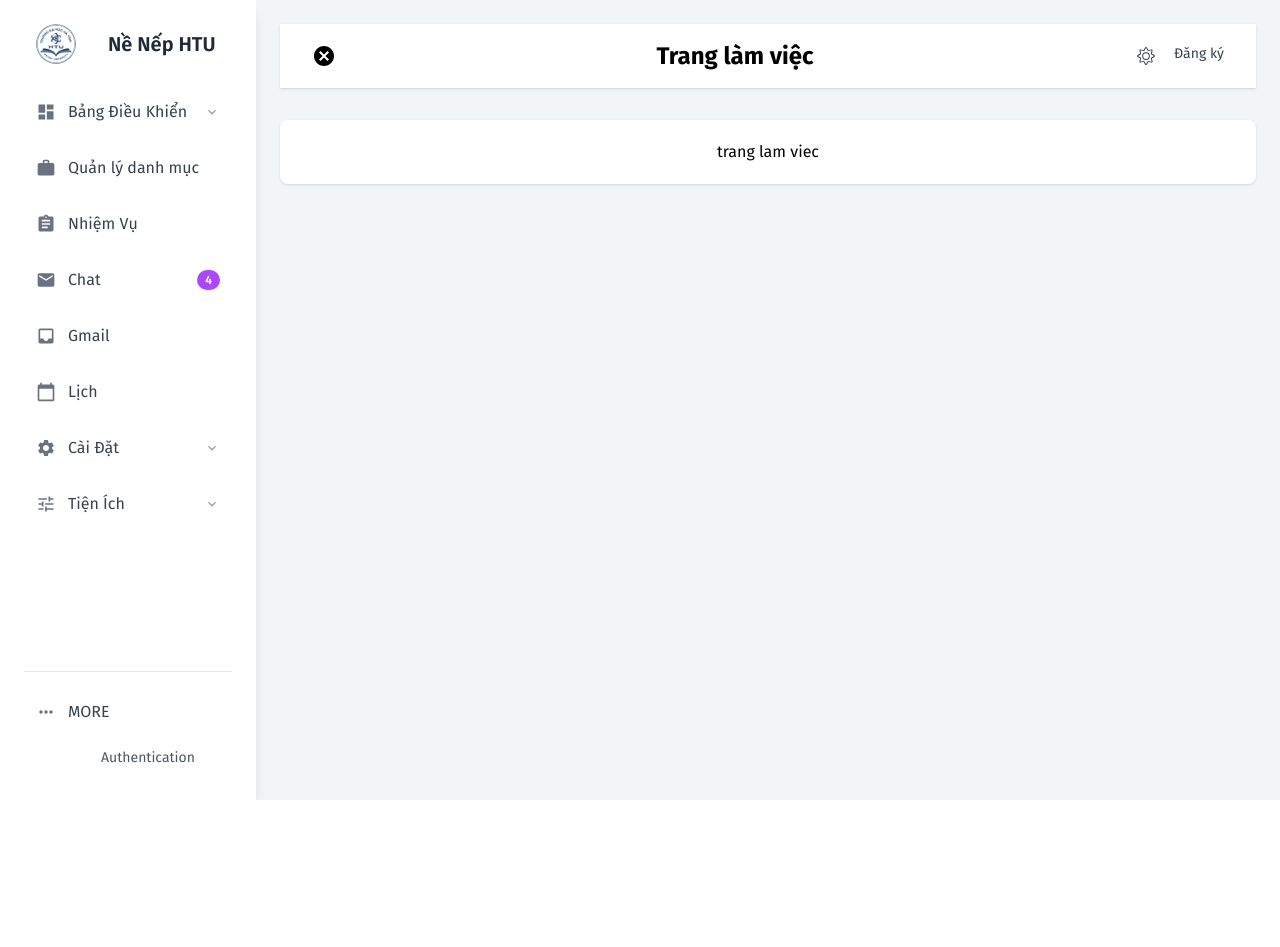
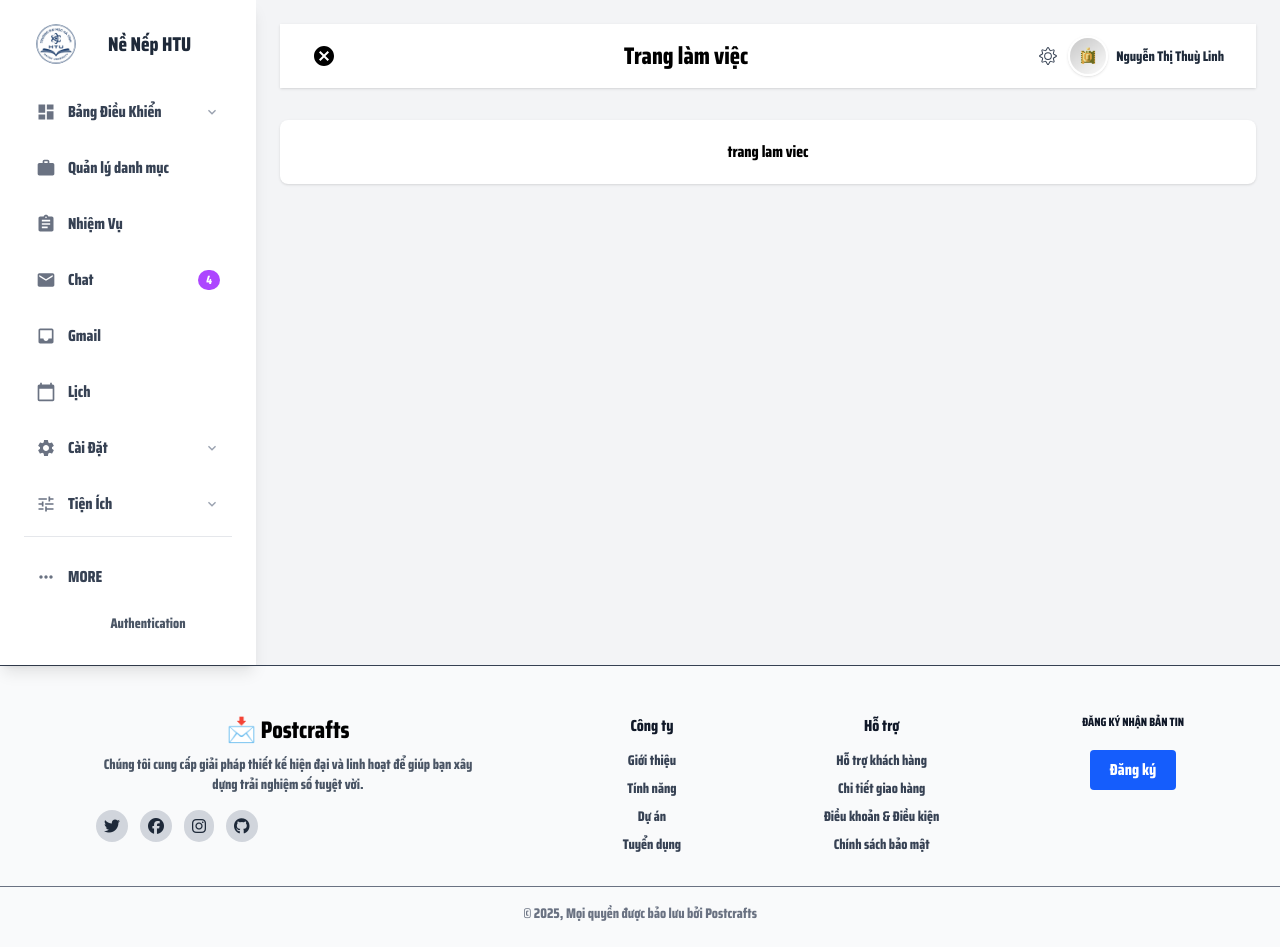
Before and after one commit to 9BIGX/NeNepHTU, a React (Vite) app: page /NeNepHTU/Work in a window 1280 px wide. Before the commit the page ends 800 px from the top, so only its background shows below. Built offline with nearby package versions, Linux system fonts and the light colour scheme.

Commit message:
update nav bar and a little main page

```diff
--- a/index.html
+++ b/index.html
@@ -10,8 +10,10 @@
   <link
     href="https://fonts.googleapis.com/css2?family=Fira+Sans:ital,wght@0,100;0,200;0,300;0,400;0,500;0,600;0,700;0,800;0,900;1,100;1,200;1,300;1,400;1,500;1,600;1,700;1,800;1,900&display=swap"
     rel="stylesheet">
+  <link
+    href="https://fonts.googleapis.com/css2?family=Saira+Condensed:wght@100;200;300;400;500;600;700;800;900&display=swap"
+    rel="stylesheet">
   <link rel="stylesheet" href="https://cdnjs.cloudflare.com/ajax/libs/font-awesome/6.5.0/css/all.min.css" />
-
   <title>NeNepHTU</title>
 </head>
 
--- a/src/App.css
+++ b/src/App.css
@@ -1,8 +1,8 @@
 @import "tailwindcss";
 
 * {
-  font-family: "Fira Sans", sans-serif;
-  font-style: normal;
+  font-family: "Saira Condensed", sans-serif;
+  font-weight: 800;
 }
 
 ::-webkit-scrollbar{
@@ -10,22 +10,6 @@
 }
 
 #root {
-  /* max-width: 1280px; */
   margin: 0 auto;
   text-align: center;
 }
-
-.emoji-404{
-
-  position: relative;
-  animation: mymove 2.5s infinite;
-}
-
-@keyframes mymove {
-  33%   {top: 0px;}
-  66%  {top: 20px;}
-  100%  {top: 0px}
-
-
-
-}
--- a/src/Pages/Main.jsx
+++ b/src/Pages/Main.jsx
@@ -1,15 +1,59 @@
 import React, { useState } from 'react';
 import Sidebar from '../components/Sidebar';
 import Header from '../components/Header';
+import BoxShowTotal from '../ui/BoxLayout';
+import { FaPeopleGroup , FaSchool , FaTrophy } from "react-icons/fa6";
+import { IoWarning } from "react-icons/io5";
 
-function MainPage({isSidebarOpen, toggleSidebar}) {
+
+
+function MainPage({ isSidebarOpen, toggleSidebar }) {
+  const [TotalStudents, setTotalStudent] = useState(1500);
+  const [TotalStudentViolate, setTotalStudentViolate] = useState(81);
+  const [TotalStudentCheckIn, setTotalStudentCheckIn] = useState(1000);
+  const [TotalClass, setTotalClass] = useState(25);
+  const [ToTalClassExcelent, setToTalClassExcelet] = useState(10);
+
+  function PercentStudentCheckIn () {
+    const percent = (TotalStudentCheckIn / TotalStudents) * 100;
+    return percent.toFixed(2);
+  }
   return (
-    <div className="flex bg-gray-100">
+    <div className="flex bg-gray-50">
       <Sidebar isOpen={isSidebarOpen} Close={toggleSidebar} />
-      <div className="flex-1 p-6">
+      <div className="flex-1 p-2">
         <Header Theme={"light"} isOpen={isSidebarOpen} toggleSideBar={toggleSidebar} namePage={"Trang Chu"} />
-        <div className="mt-8 bg-white p-5 rounded-lg shadow">
-          <p>Trang chu</p>
+        <div className="mt-8 bg-gray-100 p-5 rounded-lg shadow">
+          <div className='flex gap-5'>
+            <BoxShowTotal
+              TotalAmount={TotalStudents.toLocaleString()}
+              Icon={<FaPeopleGroup className="text-5xl text-green-500 bg-green-100 p-3 rounded-md " />}
+              ColorAmount={"text-green-500"}
+              Headtext={"Tổng số Học sinh"}
+              DesText={"Toàn trường"}
+            />
+            <BoxShowTotal
+              TotalAmount={TotalStudentViolate.toLocaleString()}
+              Icon={<IoWarning className="text-5xl text-red-500 bg-red-100 p-3 rounded-md " />}
+              ColorAmount={"text-red-500"}
+              Headtext={"Vi phạm tuần"}
+              DesText={"Giảm 10%"}
+            />
+            <BoxShowTotal
+              TotalAmount={PercentStudentCheckIn() + "%"}
+              Icon={<FaSchool className="text-5xl text-blue-500 bg-blue-100 p-3 rounded-md " />}
+              ColorAmount={"text-blue-500"}
+              Headtext={"Điểm danh"}
+              DesText={"Tăng 5%"}
+            />
+            <BoxShowTotal
+              TotalAmount={ToTalClassExcelent+"/"+TotalClass}
+              Icon={<FaTrophy className="text-5xl text-yellow-500 bg-yellow-100 p-3 rounded-md " />}
+              ColorAmount={"text-yellow-400"}
+              Headtext={"Tổng lớp xuất sắc"}
+              DesText={"Tuần này"}
+            />
+          </div>
         </div>
       </div>
     </div>
--- a/src/Pages/Work.jsx
+++ b/src/Pages/Work.jsx
@@ -1,9 +1,11 @@
 import React, { useState } from 'react';
 import Sidebar from '../components/Sidebar';
 import Header from '../components/Header';
+import Footer from '../components/Footer';
 
 function WorkPage({isSidebarOpen, toggleSidebar}) {
   return (
+    <>
     <div className="flex bg-gray-100">
       <Sidebar isOpen={isSidebarOpen} Close={toggleSidebar} />
       <div className="flex-1 p-6">
@@ -13,6 +15,8 @@ function WorkPage({isSidebarOpen, toggleSidebar}) {
         </div>
       </div>
     </div>
+    <Footer />
+    </>
   );
 }
 
--- a/src/components/Header.jsx
+++ b/src/components/Header.jsx
@@ -1,9 +1,17 @@
 import { BsFillMoonStarsFill } from "react-icons/bs";
+import { useState } from "react";
+import UserMenu from "./UserMenu";
 import { GiHamburgerMenu } from "react-icons/gi";
 import { MdCancel } from "react-icons/md";
 import { CiSun } from "react-icons/ci";
+import Logo from '../assets/Logo.webp';
 
-export default function Header({ Theme, isOpen, toggleSideBar , namePage }) {
+export default function Header(props) {
+  const { isOpen, toggleSideBar, namePage, Theme } = props;
+  const [Avartar, setAvartar] = useState('avatars/user.jpg');
+  const [Name, setName] = useState("Nguyễn Thị Thuỳ Linh");
+  const [Email, setEmail] = useState("ThuyLinh07@gmail.com");
+  const [Role, setRole] = useState(0);
   return (
     <header className="w-full shadow-sm bg-white">
       <div className="max-w-8xl mx-auto px-4 sm:px-6 lg:px-8 h-16 flex items-center justify-between">
@@ -17,16 +25,13 @@ export default function Header({ Theme, isOpen, toggleSideBar , namePage }) {
           <h1 className="text-2xl font-bold">{namePage}</h1>
         </div>
 
-        {/* Auth buttons */}
-        <div className="flex space-x-4 text-sm text-gray-700 ">
-          <span>
-            {Theme === "light" ? (
-              <CiSun className="text-2xl" />
-            ) : (
-              <BsFillMoonStarsFill className="text-2xl" />
-            )}
-          </span>
-          <a href="#" className="hover:text-black">Đăng ký</a>
+        <div className="flex text-center space-x-2 text-sm text-gray-700 items-center">
+          {Theme === "light" ? (
+            <CiSun className="text-2xl cursor-pointer" />
+          ) : (
+            <BsFillMoonStarsFill className="text-2xl cursor-pointer" />
+          )}
+          <UserMenu Avartar={Avartar} Name={Name} Email={Email} Role={Role} />
         </div>
       </div>
     </header>
--- a/src/components/Sidebar.jsx
+++ b/src/components/Sidebar.jsx
@@ -67,7 +67,7 @@ const Sidebar = ({ isOpen , Close}) => {
   if (!isOpen) return null;
 
   return (
-    <div className="w-64 bg-white shadow-lg h-screen overflow-y-auto p-6 flex flex-col "
+    <div className="w-64 bg-white shadow-lg h- overflow-y-auto p-6 flex flex-col "
 
     >
       <div className="flex items-center mb-6 px-3">
@@ -119,7 +119,7 @@ const Sidebar = ({ isOpen , Close}) => {
                 </>
               ) : (
                 // Regular menu item without sub-items
-                <NavLink activeClassName="bg-gray-100"
+                <NavLink
                   to={item.link}
                   className="flex items-center p-3 text-gray-700 hover:bg-gray-100 rounded-lg transition-colors duration-200"
                 >
--- /dev/null
+++ b/src/components/UserMenu.jsx
@@ -0,0 +1,72 @@
+import { useState, useRef, useEffect } from "react";
+import { FaUserEdit, FaSignOutAlt , FaChalkboardTeacher  } from "react-icons/fa";
+import { FiSettings } from "react-icons/fi";
+import { IoMdHelpCircleOutline } from "react-icons/io";
+import { PiStudentBold, PiStudentFill } from "react-icons/pi";
+import { MdAdminPanelSettings } from "react-icons/md";
+
+
+export default function UserMenu(props) {
+	const { Avartar, Name, Email , Role } = props
+	const [open, setOpen] = useState(false);
+	const menuRef = useRef(null);
+	const ArrayRole = [
+		<MdAdminPanelSettings className="text-2xl text-gray-600 mr-1" title="Quản trị viên" />,
+		<FaChalkboardTeacher className="text-2xl text-gray-600 mr-1" title="Giáo viên" />,
+		<PiStudentBold className="text-2xl text-gray-600 mr-1" title="Học sinh" />,
+	];
+
+	// Close dropdown if clicked outside
+	useEffect(() => {
+		function handleClickOutside(event) {
+			if (menuRef.current && !menuRef.current.contains(event.target)) {
+				setOpen(false);
+			}
+		}
+		document.addEventListener("mousedown", handleClickOutside);
+		return () => document.removeEventListener("mousedown", handleClickOutside);
+	}, []);
+
+	return (
+		<div className="relative" ref={menuRef}>
+			<button onClick={() => setOpen(!open)} className="flex items-center gap-2">
+				<img
+					src={Avartar}
+					alt="Avatar"
+					className="w-10 h-10 rounded-full border-2 border-white shadow object-cover"
+				/>
+				<span className="font-medium text-gray-800 cursor-pointer">{Name}</span>
+			</button>
+
+			{open && (
+				<div className="absolute right-0 mt-3 w-64 bg-white rounded-xl shadow-xl border border-gray-200 z-50">
+					<div className="flex px-4 py-3 border-b items-center">
+						{ArrayRole[Role]}
+						<div className="ml-3 text-start">
+							<h2 className="font-semibold text-gray-800">{Name}</h2>
+							<p className="text-sm text-gray-500">{Email}</p>
+						</div>
+					</div>
+					<ul className="py-2">
+						<li className="px-4 py-2 hover:bg-gray-100 cursor-pointer flex items-center gap-2">
+							<FaUserEdit className="text-gray-600" />
+							Thông tin cá nhân
+						</li>
+						<li className="px-4 py-2 hover:bg-gray-100 cursor-pointer flex items-center gap-2">
+							<FiSettings className="text-gray-600" />
+							Cài đặt tài khoản
+						</li>
+						<li className="px-4 py-2 hover:bg-gray-100 cursor-pointer flex items-center gap-2">
+							<IoMdHelpCircleOutline className="text-gray-600" />
+							Hỗ trợ
+						</li>
+					</ul>
+					<div className="border-t px-4 py-2 hover:bg-gray-100 cursor-pointer flex items-center gap-2">
+						<FaSignOutAlt className="text-red-500" />
+						<span className="text-red-500 font-medium">Đăng xuất</span>
+					</div>
+				</div>
+			)}
+		</div>
+	);
+}
--- /dev/null
+++ b/src/ui/BoxLayout.jsx
@@ -0,0 +1,20 @@
+import React from 'react'
+import { FaArrowTrendUp } from "react-icons/fa6";
+
+const BoxShowTotal = (prop) => {
+    const { TotalAmount, ColorAmount, Icon, Headtext, DesText } = prop;
+    return (
+        <>
+            <div className='flex flex-col items-start bg-white w-1/4 rounded-2xl p-5'>
+                <div className='flex items-center justify-between w-4/4'>
+                    {Icon}
+                    <FaArrowTrendUp className="text-[1rem] text-gray-500" />
+                </div>
+                <p className={`text-3xl my-5 mb-2 ${ColorAmount}`}>{TotalAmount}</p>
+                <p className="text-1xl ">{Headtext}</p>
+                <p className='text-[.8rem] text-gray-600'>{DesText}</p>
+            </div>
+        </>
+    )
+}
+export default BoxShowTotal
```
Also changed, not shown: public/avatars/user.jpg (added).
